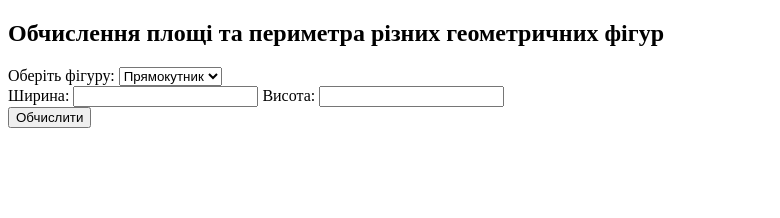
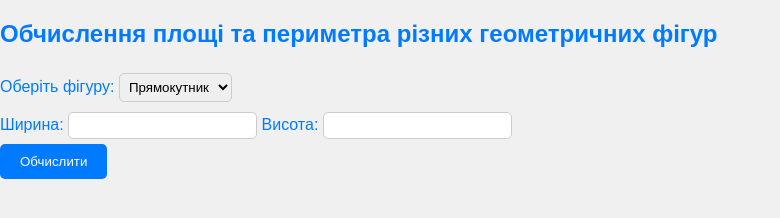
Before and after one commit to NovenkoOlya/calculator, a plain HTML site: page index.html in a window 1280 px wide. Shown: the whole page, without its empty margins (0-780 px from the left). Drawn offline with Linux system fonts and the light colour scheme.

Commit message:
Update index.html
Signed-off-by: Cheburek <91963387+NovenkoOlya@users.noreply.github.com>

```diff
--- a/index.html
+++ b/index.html
@@ -4,6 +4,47 @@
 <meta charset="UTF-8">
 <meta name="viewport" content="width=device-width, initial-scale=1.0">
 <title>Геометричний калькулятор</title>
+<style>
+  body {
+    font-family: Arial, sans-serif;
+    background-color: #f0f0f0;
+    color: #333;
+    margin: 0;
+    padding: 0;
+  }
+
+  h2 {
+    color: #007bff;
+  }
+
+  label {
+    color: #007bff;
+  }
+
+  select, input[type="number"] {
+    padding: 5px;
+    margin: 5px 0;
+    border-radius: 5px;
+    border: 1px solid #ccc;
+  }
+
+  button {
+    padding: 10px 20px;
+    border: none;
+    border-radius: 5px;
+    background-color: #007bff;
+    color: white;
+    cursor: pointer;
+  }
+
+  button:hover {
+    background-color: #0056b3;
+  }
+
+  #result {
+    margin-top: 10px;
+  }
+</style>
 </head>
 <body>
 
```
